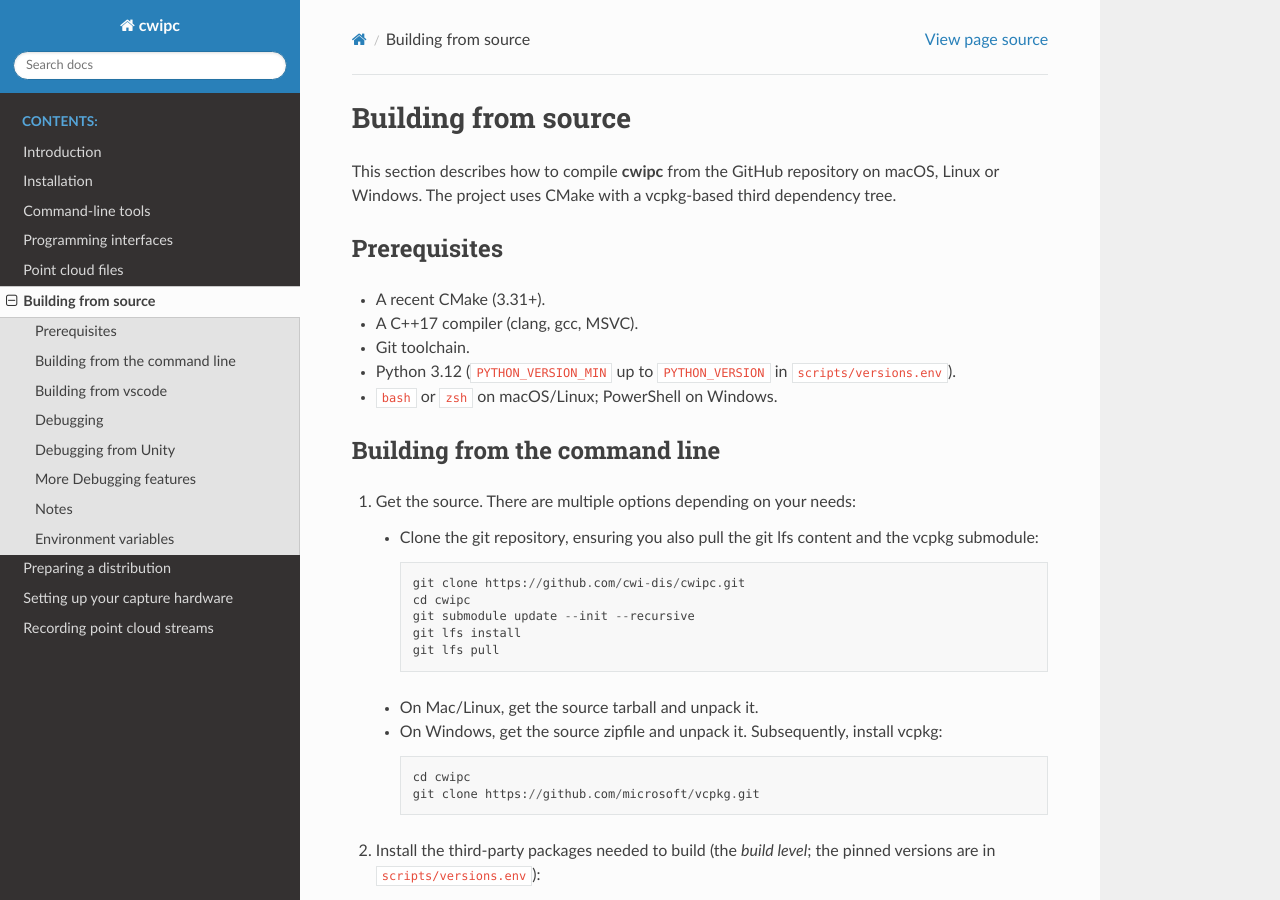
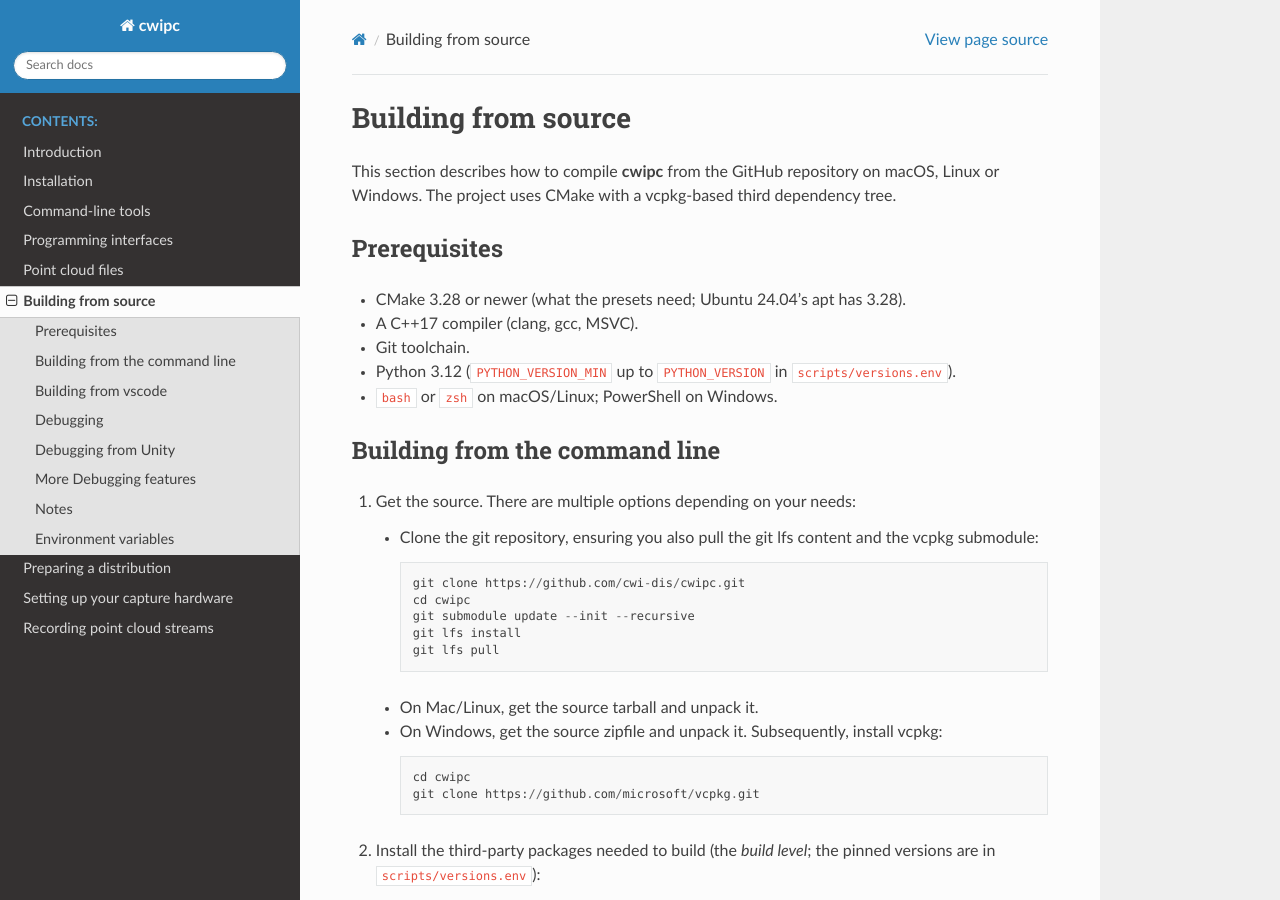
Before and after one commit to cwi-dis/cwipc, a Sphinx documentation site: the page built from docs/build-from-source.rst, in a window 1280 px wide and 900 px high. Built offline with Sphinx 7.4.7 and the Read the Docs theme 3.1.0, drawn with Linux system fonts in a browser that asks for light colours; pages that are not in the unit, such as notebooks, are missing from menus.

Commit message:
build-from-source.rst: CMake 3.28 is enough, not 3.31 (#351)
The presets require 3.28 (cmakeMinimumRequired), which is what Ubuntu
24.04's apt provides and what disnuc204 builds with.

Co-Authored-By: Claude Opus 5.5 <noreply@anthropic.com>

```diff
--- a/docs/build-from-source.rst
+++ b/docs/build-from-source.rst
@@ -8,7 +8,7 @@ dependency tree.
 Prerequisites
 -------------
 
-* A recent CMake (3.31+).
+* CMake 3.28 or newer (what the presets need; Ubuntu 24.04's apt has 3.28).
 * A C++17 compiler (clang, gcc, MSVC).
 * Git toolchain.
 * Python 3.12 (``PYTHON_VERSION_MIN`` up to ``PYTHON_VERSION`` in ``scripts/versions.env``).
```
